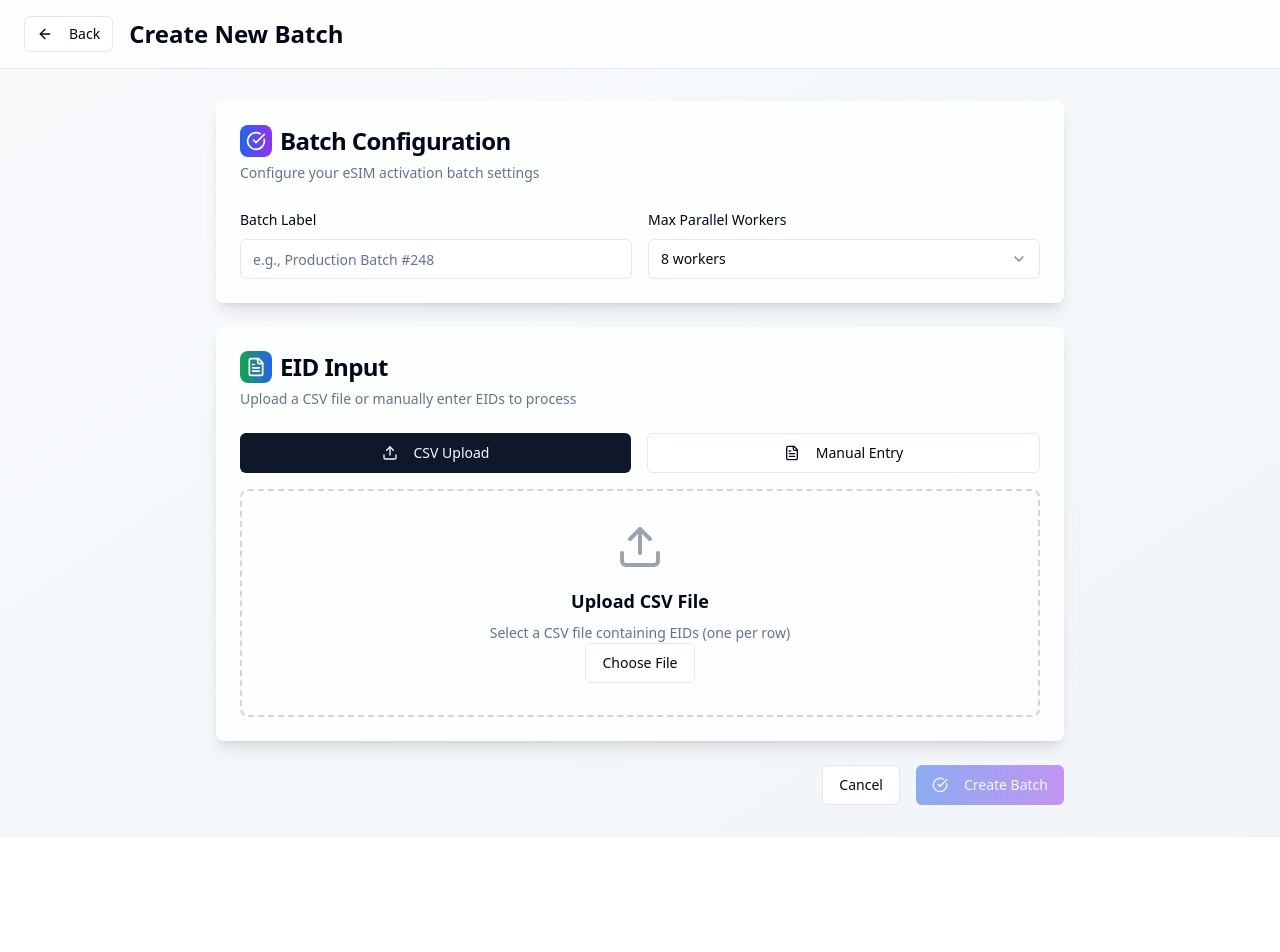
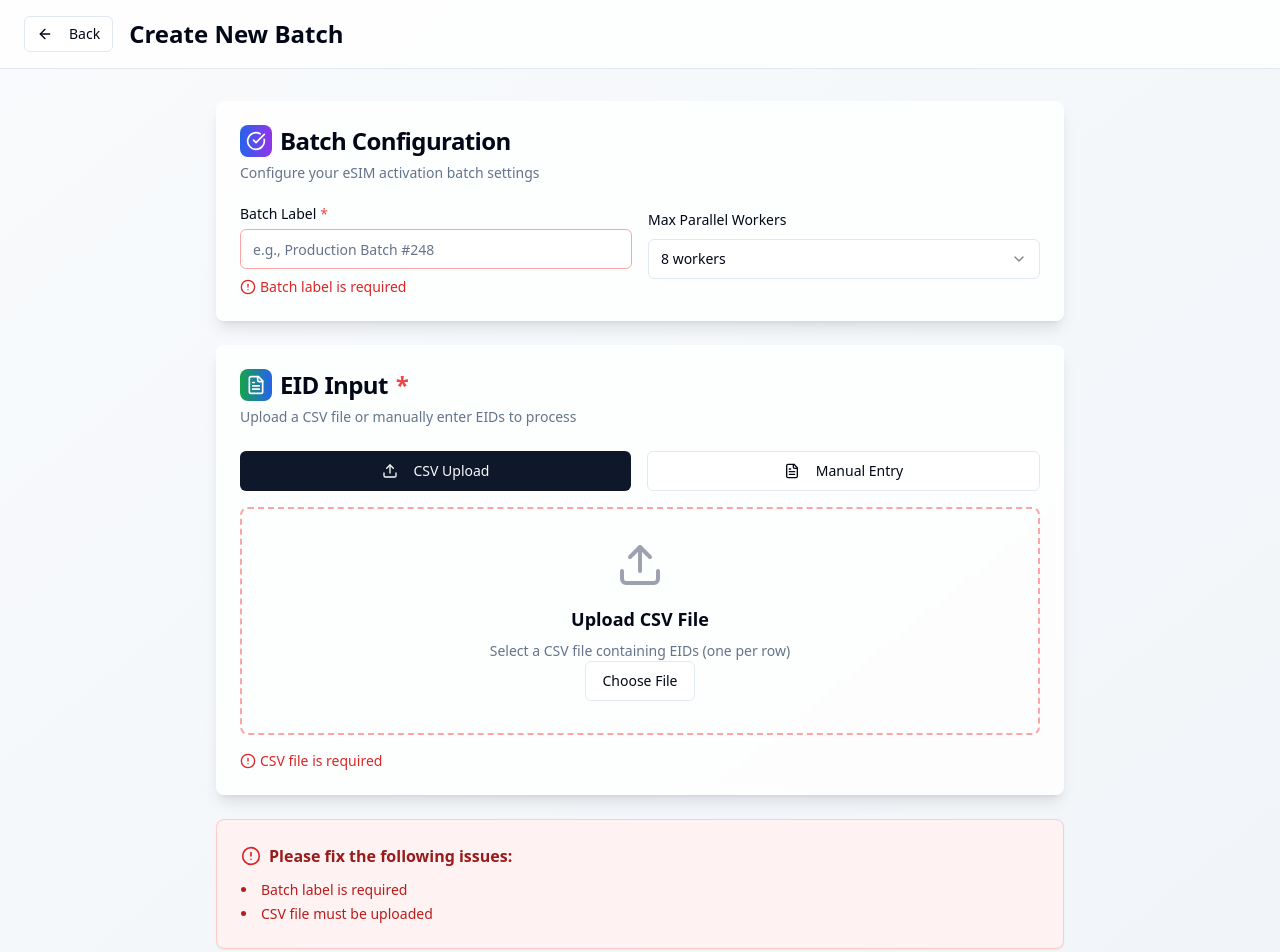
Before and after one commit to mtozaj/teal-flow-orchestrator, a React (Vite) app: page /new-batch in a window 1280 px wide. Shown: the top 952 px of the page. Before the commit the page ends 837 px from the top, so only its background shows below. Built offline with nearby package versions, Linux system fonts and the light colour scheme.

Commit message:
Enhance batch label input
Add visual indication for required batch label.

```diff
--- a/src/pages/NewBatch.tsx
+++ b/src/pages/NewBatch.tsx
@@ -1,3 +1,4 @@
+
 import React, { useState, useCallback } from 'react';
 import { Card, CardContent, CardDescription, CardHeader, CardTitle } from '@/components/ui/card';
 import { Button } from '@/components/ui/button';
@@ -152,6 +153,32 @@ const NewBatch = () => {
     return '0 EIDs';
   };
 
+  const getValidationErrors = () => {
+    const errors = [];
+
+    if (!batchLabel.trim()) {
+      errors.push('Batch label is required');
+    }
+
+    if (inputMethod === 'csv') {
+      if (!csvFile) {
+        errors.push('CSV file must be uploaded');
+      } else if (isProcessingCsv) {
+        errors.push('CSV file is still processing');
+      } else if (csvEidCount === null || csvEidCount === 0) {
+        errors.push('CSV file must contain valid EIDs');
+      }
+    }
+
+    if (inputMethod === 'manual') {
+      if (!manualEids.trim()) {
+        errors.push('EIDs must be entered manually');
+      }
+    }
+
+    return errors;
+  };
+
   const isFormValid = () => {
     console.log('Form validation check:', {
       batchLabel: batchLabel.trim(),
@@ -196,6 +223,9 @@ const NewBatch = () => {
     return true;
   };
 
+  const validationErrors = getValidationErrors();
+  const hasErrors = validationErrors.length > 0;
+
   return (
     <div className="min-h-screen bg-gradient-to-br from-slate-50 to-slate-100 dark:from-slate-900 dark:to-slate-800">
       {/* Header */}
@@ -231,14 +261,24 @@ const NewBatch = () => {
             <CardContent className="space-y-4">
               <div className="grid grid-cols-1 md:grid-cols-2 gap-4">
                 <div className="space-y-2">
-                  <Label htmlFor="batch-label">Batch Label</Label>
+                  <Label htmlFor="batch-label" className="flex items-center space-x-1">
+                    <span>Batch Label</span>
+                    <span className="text-red-500">*</span>
+                  </Label>
                   <Input
                     id="batch-label"
                     placeholder="e.g., Production Batch #248"
                     value={batchLabel}
                     onChange={(e) => setBatchLabel(e.target.value)}
                     required
+                    className={!batchLabel.trim() ? 'border-red-300 focus:border-red-500 focus:ring-red-500' : ''}
                   />
+                  {!batchLabel.trim() && (
+                    <p className="text-sm text-red-600 flex items-center space-x-1">
+                      <AlertCircle className="h-4 w-4" />
+                      <span>Batch label is required</span>
+                    </p>
+                  )}
                 </div>
                 <div className="space-y-2">
                   <Label htmlFor="max-parallelism">Max Parallel Workers</Label>
@@ -267,6 +307,7 @@ const NewBatch = () => {
                   <FileText className="h-5 w-5 text-white" />
                 </div>
                 <span>EID Input</span>
+                <span className="text-red-500">*</span>
               </CardTitle>
               <CardDescription>
                 Upload a CSV file or manually enter EIDs to process
@@ -298,7 +339,9 @@ const NewBatch = () => {
               {/* CSV Upload */}
               {inputMethod === 'csv' && (
                 <div className="space-y-4">
-                  <div className="border-2 border-dashed border-gray-300 dark:border-gray-600 rounded-lg p-8 text-center hover:border-gray-400 dark:hover:border-gray-500 transition-colors">
+                  <div className={`border-2 border-dashed rounded-lg p-8 text-center hover:border-gray-400 dark:hover:border-gray-500 transition-colors ${
+                    !csvFile ? 'border-red-300 dark:border-red-600' : 'border-gray-300 dark:border-gray-600'
+                  }`}>
                     <Upload className="h-12 w-12 text-gray-400 mx-auto mb-4" />
                     <div className="space-y-2">
                       <p className="text-lg font-semibold">Upload CSV File</p>
@@ -320,6 +363,13 @@ const NewBatch = () => {
                     </div>
                   </div>
 
+                  {!csvFile && (
+                    <p className="text-sm text-red-600 flex items-center space-x-1">
+                      <AlertCircle className="h-4 w-4" />
+                      <span>CSV file is required</span>
+                    </p>
+                  )}
+
                   {csvFile && (
                     <div className="flex items-center justify-between p-4 bg-green-50 dark:bg-green-900/20 border border-green-200 dark:border-green-800 rounded-lg">
                       <div className="flex items-center space-x-3">
@@ -334,6 +384,13 @@ const NewBatch = () => {
                       <Badge variant="secondary">{getEidCount()}</Badge>
                     </div>
                   )}
+
+                  {csvFile && csvEidCount === 0 && (
+                    <p className="text-sm text-red-600 flex items-center space-x-1">
+                      <AlertCircle className="h-4 w-4" />
+                      <span>CSV file contains no valid EIDs</span>
+                    </p>
+                  )}
                 </div>
               )}
 
@@ -341,19 +398,30 @@ const NewBatch = () => {
               {inputMethod === 'manual' && (
                 <div className="space-y-4">
                   <div className="space-y-2">
-                    <Label htmlFor="manual-eids">EIDs (one per line)</Label>
+                    <Label htmlFor="manual-eids" className="flex items-center space-x-1">
+                      <span>EIDs (one per line)</span>
+                      <span className="text-red-500">*</span>
+                    </Label>
                     <Textarea
                       id="manual-eids"
                       placeholder="8949000000000000001&#10;8949000000000000002&#10;8949000000000000003"
                       value={manualEids}
                       onChange={(e) => setManualEids(e.target.value)}
                       rows={8}
-                      className="font-mono text-sm"
+                      className={`font-mono text-sm ${!manualEids.trim() ? 'border-red-300 focus:border-red-500 focus:ring-red-500' : ''}`}
                     />
                     <div className="flex justify-between items-center">
-                      <p className="text-sm text-muted-foreground">
-                        Enter each EID on a new line
-                      </p>
+                      <div className="flex items-center space-x-2">
+                        <p className="text-sm text-muted-foreground">
+                          Enter each EID on a new line
+                        </p>
+                        {!manualEids.trim() && (
+                          <p className="text-sm text-red-600 flex items-center space-x-1">
+                            <AlertCircle className="h-4 w-4" />
+                            <span>EIDs are required</span>
+                          </p>
+                        )}
+                      </div>
                       <Badge variant="secondary">{getEidCount()}</Badge>
                     </div>
                   </div>
@@ -361,6 +429,25 @@ const NewBatch = () => {
               )}
             </CardContent>
           </Card>
+
+          {/* Validation Summary */}
+          {hasErrors && (
+            <Card className="border-red-200 bg-red-50 dark:bg-red-900/20 dark:border-red-800">
+              <CardContent className="pt-6">
+                <div className="flex items-center space-x-2 mb-3">
+                  <AlertCircle className="h-5 w-5 text-red-600" />
+                  <h3 className="font-semibold text-red-800 dark:text-red-200">
+                    Please fix the following issues:
+                  </h3>
+                </div>
+                <ul className="list-disc list-inside space-y-1 text-sm text-red-700 dark:text-red-300">
+                  {validationErrors.map((error, index) => (
+                    <li key={index}>{error}</li>
+                  ))}
+                </ul>
+              </CardContent>
+            </Card>
+          )}
 
           {/* Submit */}
           <div className="flex justify-end space-x-4">
```
